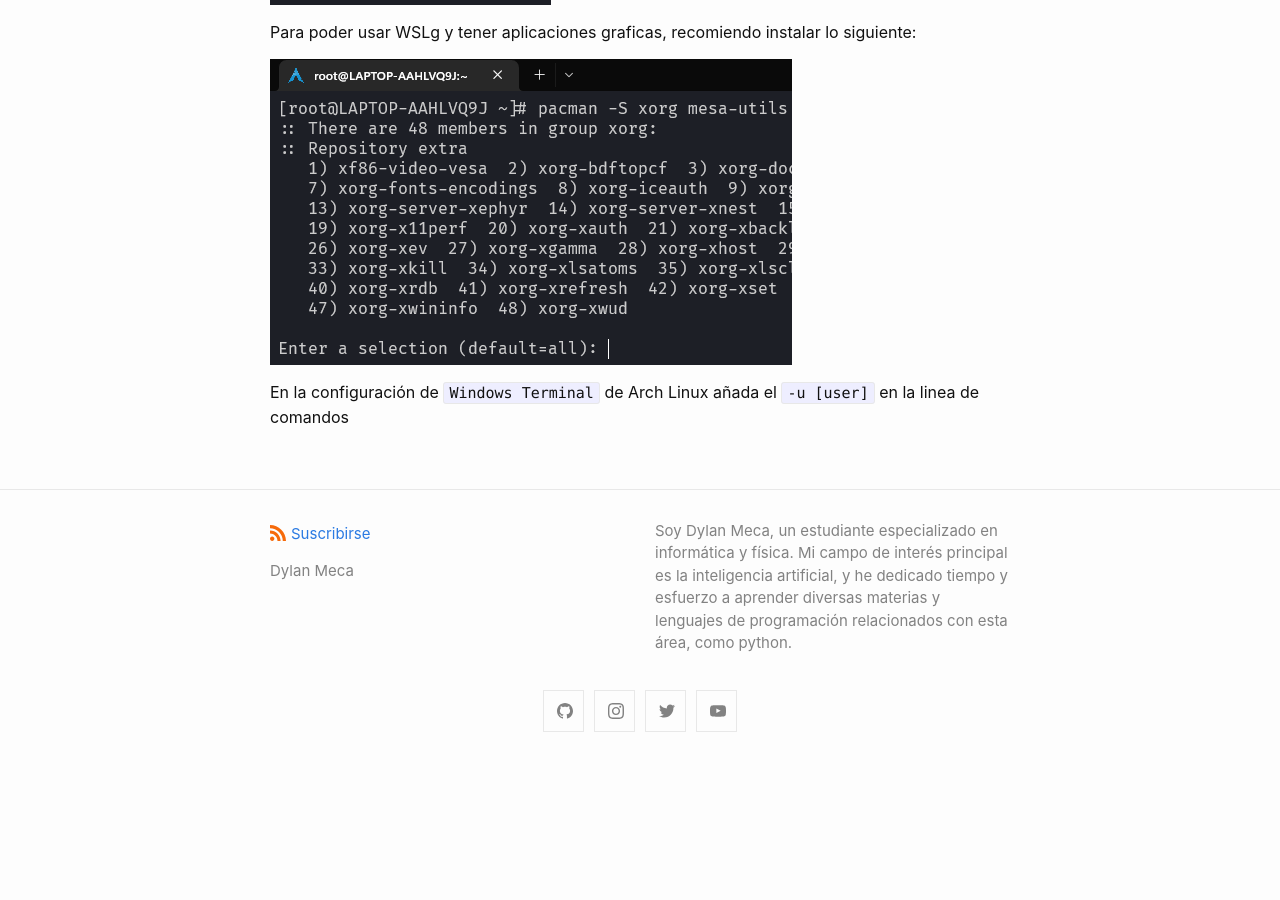
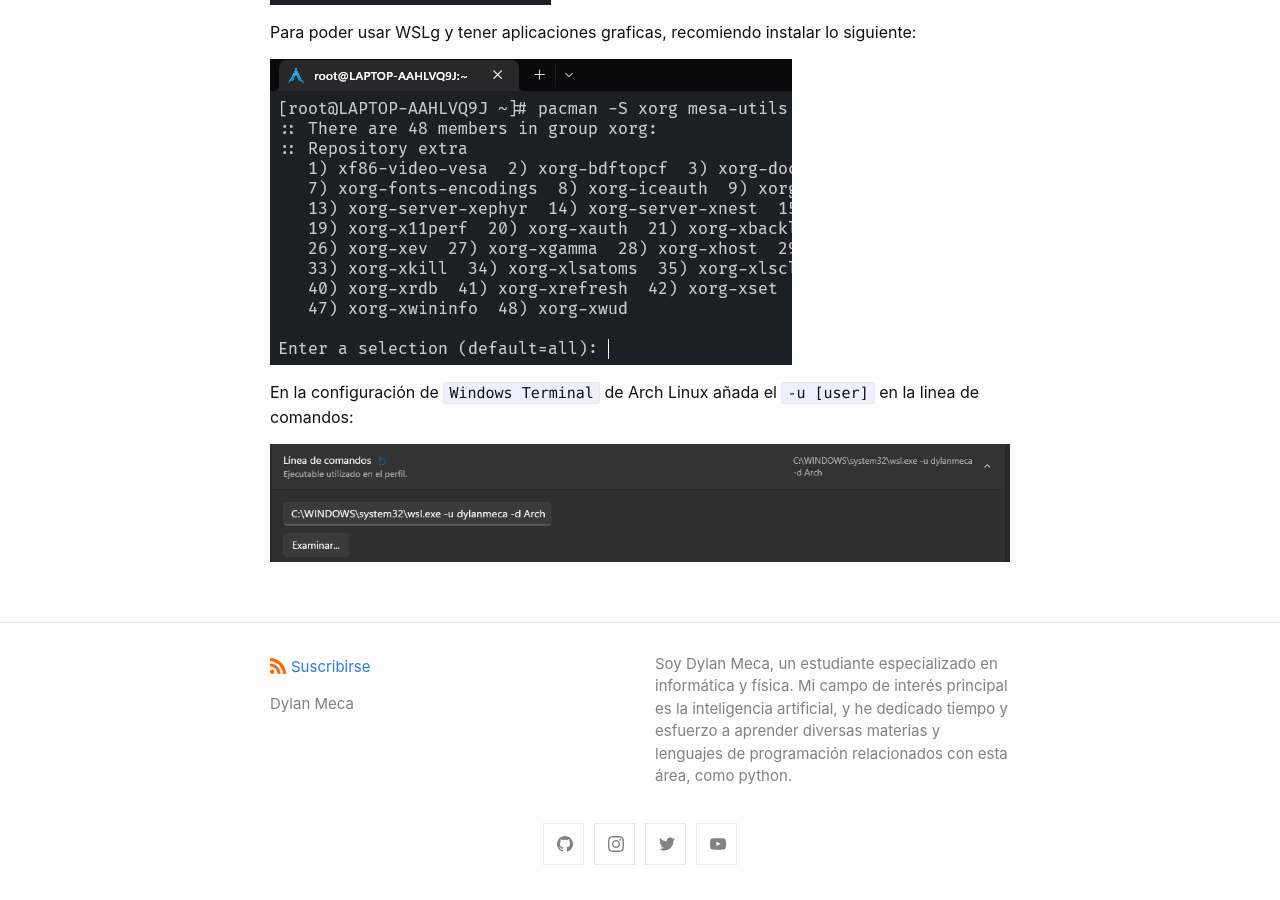
Before and after one commit to dylanmeca/dylanmeca.github.io, a Jekyll site: the page built from _posts/2023-02-05-Cómo-instalar-Arch-Linux-en-WSL2.md, in a window 1280 px wide and 900 px high, scrolled down 5018 px. Built offline with Jekyll 4.4.1, drawn with Linux system fonts in a browser that asks for light colours; a script that is not in the unit is left out; comment, search, counter and statistics services are not loaded; before the commit the page ends 5785 px from its top, so only the background shows below that.

Commit message:
Update 2023-02-05-Cómo-instalar-Arch-Linux-en-WSL2.md

````diff
--- a/_posts/2023-02-05-Cómo-instalar-Arch-Linux-en-WSL2.md
+++ b/_posts/2023-02-05-Cómo-instalar-Arch-Linux-en-WSL2.md
@@ -63,4 +63,6 @@
 
 ![archlinux11](https://dylanmeca.github.io/assets/img/archlinux-11.png)
 
-En la configuración de ```Windows Terminal``` de Arch Linux añada el ```-u [user]``` en la linea de comandos
+En la configuración de ```Windows Terminal``` de Arch Linux añada el ```-u [user]``` en la linea de comandos:
+
+![archlinux12](https://dylanmeca.github.io/assets/img/archlinux-12.png)
````
